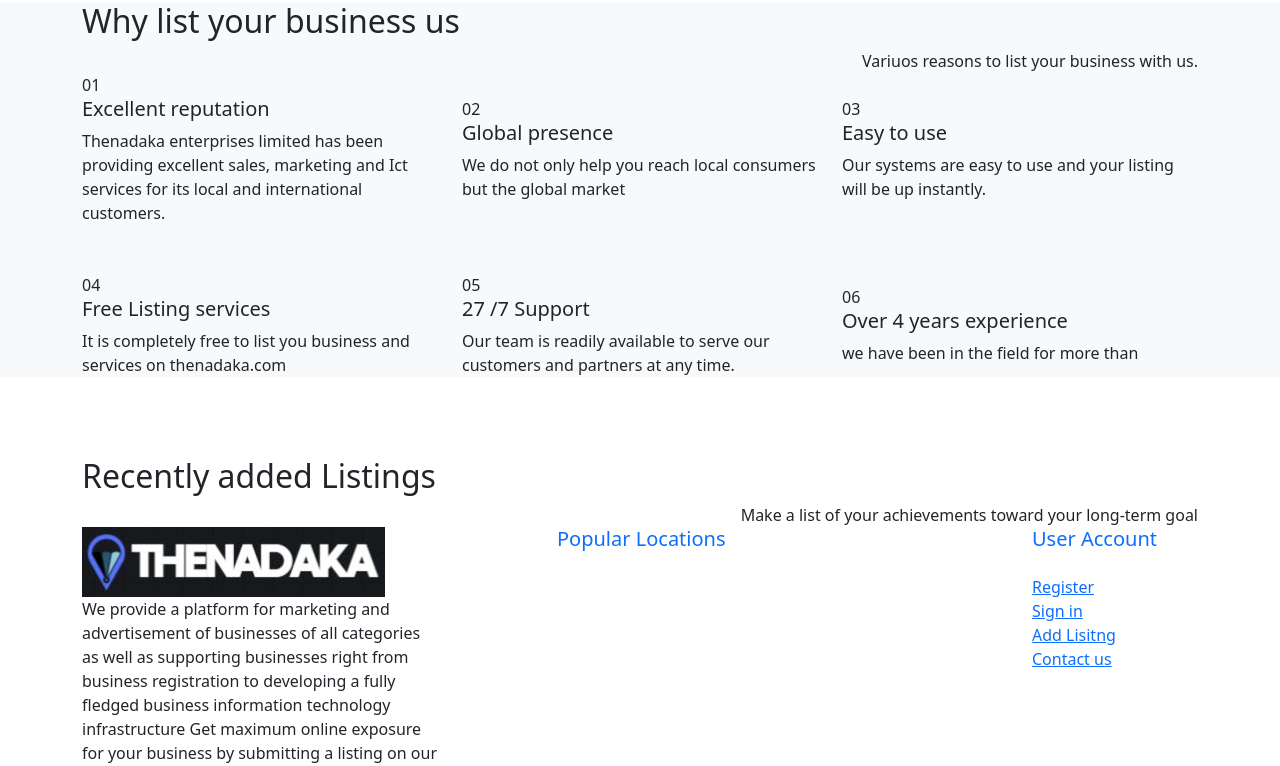
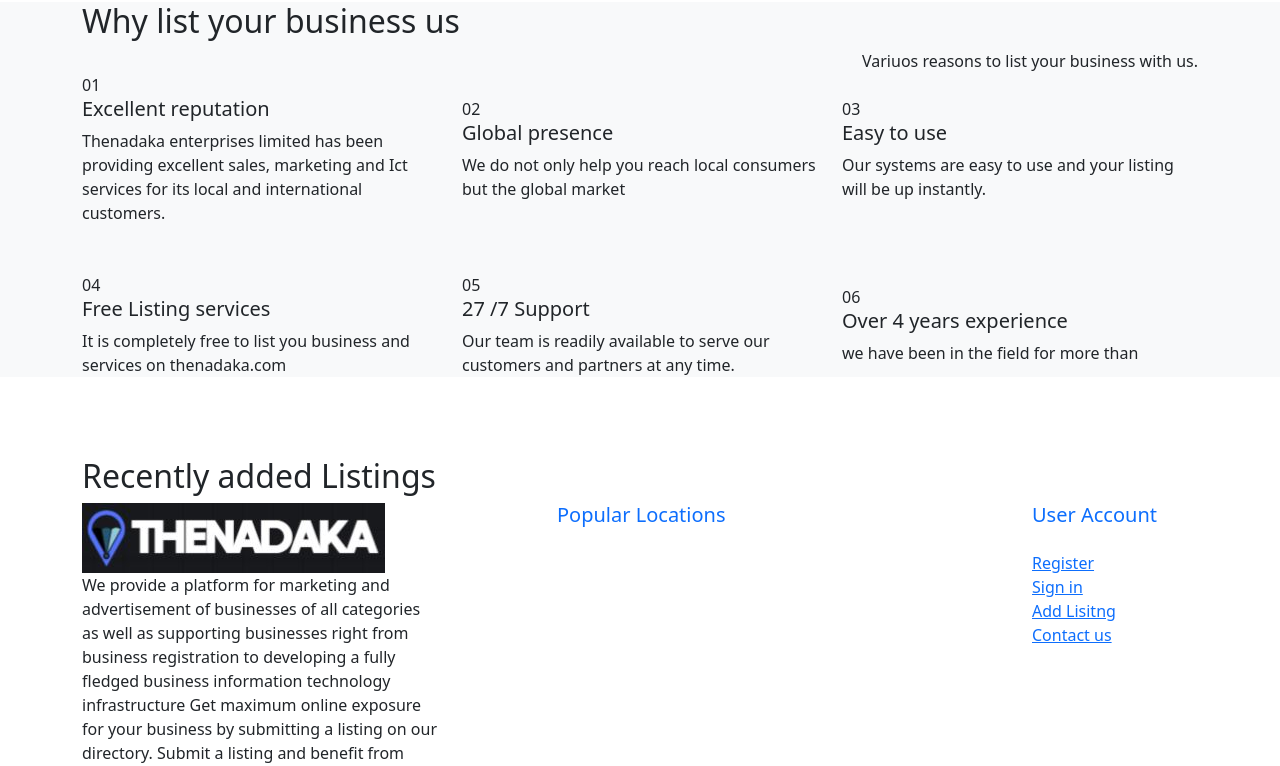
Before and after one commit to taibu/ThenadakaDirectory, a CodeIgniter app: page /ThenadakaDirectory/ in a window 1280 px wide. Shown: the part 500-1266 px from the top of the page. Run offline with CodeIgniter, Linux system fonts and the light colour scheme; data that the repository does not hold is empty; some libraries are stand-ins or nearby versions.

Commit message:
Changed default site contents

```diff
--- a/application/views/Pages/welcome_message.php
+++ b/application/views/Pages/welcome_message.php
@@ -299,8 +299,7 @@ Places -->
                 <div class="col-12">
                     <div class="section-title">
                         <h2>Recently added Listings</h2>
-                        <div class="sub-title text-end"> <span> Make a list of your achievements toward your long-term
-                                goal</span></div>
+                        <div class="sub-title text-end"> <span> </span></div>
                     </div>
                 </div>
             </div>
```
